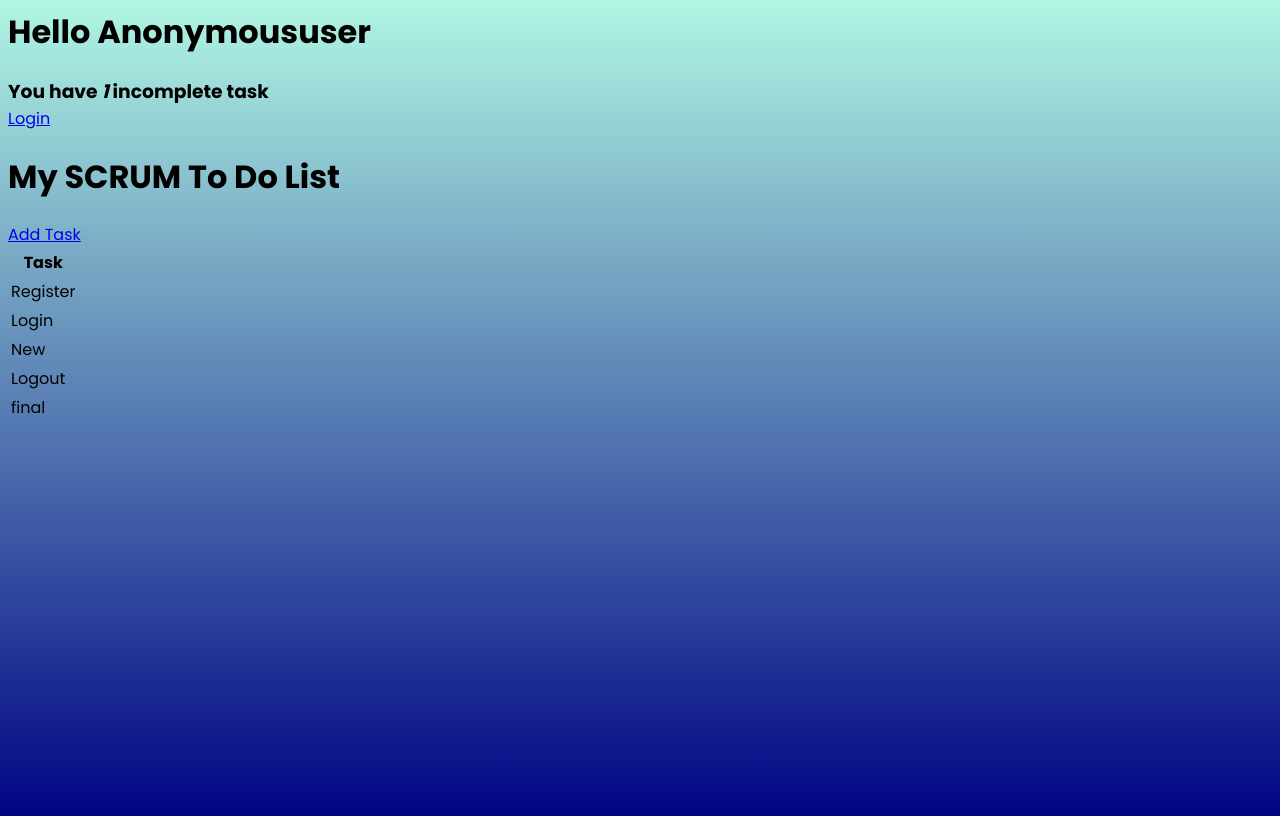
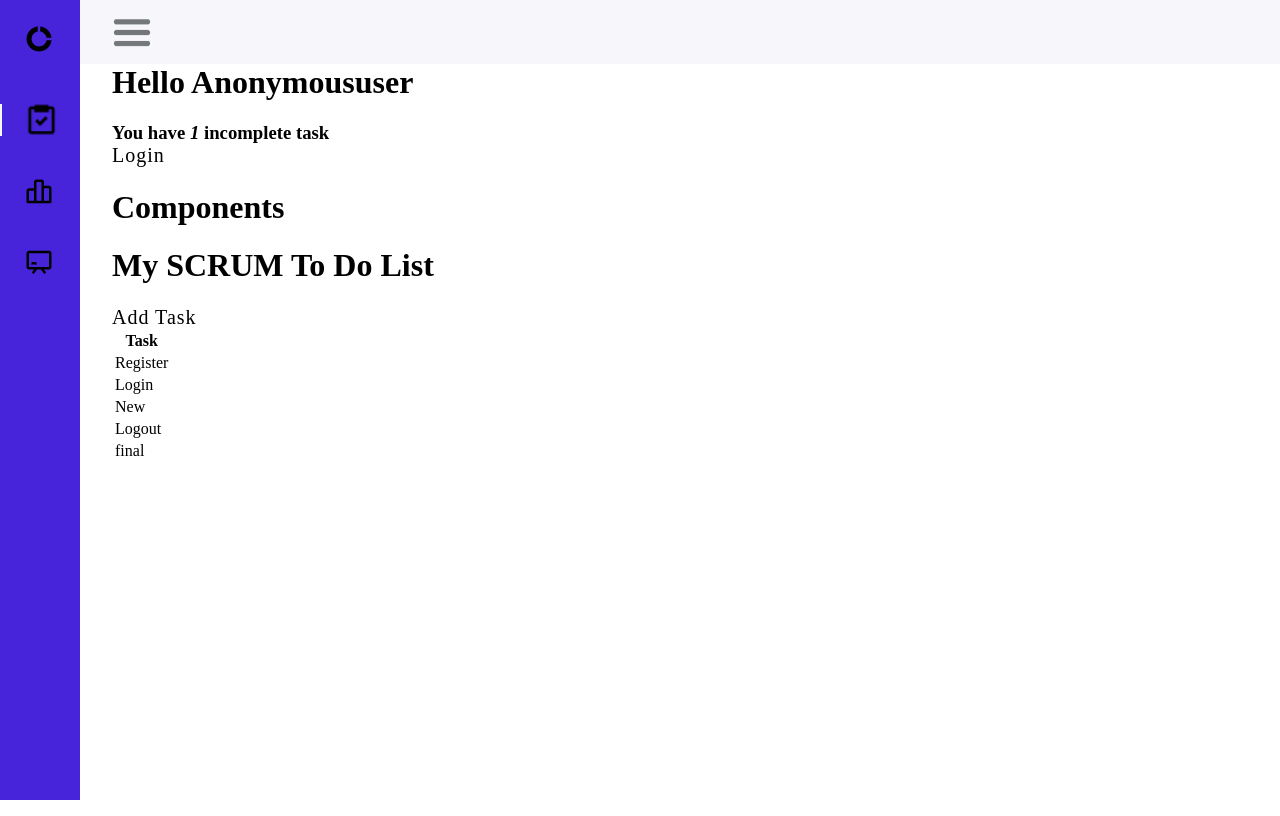
Before and after one commit to odasyss/taskManager, a Django app: template taskManager/templates/taskManager/task_list.html in a window 1280 px wide. Run offline with Django 3.2, Linux system fonts and the light colour scheme; data comes from the database, SQL or seed files in the repository; both versions use the stored data as it was after the commit; the template is opened without the code that fills it: values that come from a table or form of the project are taken from there, most other values are stand-ins (such as "Sample title", 1, 10 or a date in 2020); some libraries are stand-ins or nearby versions.

Commit message:
Adding menu

```diff
--- /dev/null
+++ b/taskManager/static/css/home.css
@@ -0,0 +1,174 @@
+@import url('https://fonts.googleapis.com/css2?family=Poppins:wght@400;600;700&display=swap');
+
+:root {
+    --header-height: 3rem;
+    --nav-width: 80px;
+    --first-color: #4723D9;
+    --first-color-light: #AFA5D9;
+    --white-color: #F7F6FB;
+    --normal-font-size: 1rem;
+    --z-fixed: 100;
+}
+
+*,::before,::after{
+    box-sizing: border-box;
+}
+
+body {
+    position: relative;
+    margin: var(--header-height) 0 0 0;
+    padding: 0 1rem;
+    font-size: var(--normal-font-size);
+    transition: .5s;
+}
+
+a {
+    text-decoration: none;
+    text-transform: capitalize;
+    font-size: 1.25rem;
+    font-weight: 400;
+    letter-spacing: 1px;
+    color: var(--title-background);
+}
+
+.header {
+    width: 100%;
+    height: var(--header-height);
+    position: fixed;
+    top: 0;
+    left: 0;
+    display: flex;
+    align-items: center;
+    justify-content: space-between;
+    padding: 0 1rem;
+    background-color: var(--white-color);
+    z-index: var(--z-fixed);
+    transition: .5s;
+}
+
+.header_toggle {
+    color: var(--first-color);
+    font-size: 1.5rem;
+    cursor: pointer;
+}
+
+.header_img {
+    width: 35px;
+    height: 35px;
+    display: flex;
+    justify-content: center;
+    border-radius: 50%;
+    overflow: hidden;
+}
+
+.header_img img {
+    width: 40px;
+}
+
+.l-navbar {
+    position: fixed;
+    top: 0 ;
+    left: 0;
+    width: var(--nav-width);
+    height: 100vh;
+    background-color: var(--first-color);
+    padding: .5rem 1rem 0 0;
+    transition: .5s;
+    z-index: var(--z-fixed);
+}
+
+.nav {
+    height: 100%;
+    display: flex;
+    flex-direction: column;
+    justify-content: space-between;
+    overflow: hidden;
+}
+
+.nav_logo, .nav_link {
+    display: grid;
+    grid-template-columns: max-content max-content;
+    align-items: center;
+    column-gap: 1rem;
+    padding: .5rem 0 .5rem 1.5rem;
+}
+
+.nav_logo {
+    margin-bottom: 2rem;
+}
+
+.nav_logo-icon {
+    font-size: 1.25rem;
+    color: var(--white-color);
+}
+
+.nav-logo-name {
+    color: var(--white-color);
+    font-weight: 700;
+}
+
+.nav_link {
+    position: relative;
+    color: var(--first-color-light);
+    margin-bottom: 1.5rem;
+    transition: .3s;
+}
+
+.nav_link:hover {
+    color: var(--white-color);
+}
+
+.nav_icon {
+    font-size: 1.25rem;
+}
+
+.show {
+    left: 0;
+}
+
+.body-pd {
+    padding-left: calc(var(--nav-width) + 1rem);
+}
+
+.active {
+    color: var(--white-color);
+}
+
+.active::before {
+    content: '';
+    position: absolute;
+    left: 0;
+    width: 2px;
+    height: 32px;
+    background-color: var(--white-color);
+}
+
+@media screen and (min-width: 768px) {
+    body{
+        margin: calc(var(--header-height) + 1rem) 0 0 0;
+        padding-left: calc(var(--nav-width) + 2rem );
+    }
+
+    .header {
+        height: calc(var(--header-height) + 1rem);
+        padding: 0 2rem 0 calc(var(--nav-width) + 2rem);
+    }
+
+    .header_img {
+        width: 40px;
+        height: 40px;
+    }
+    .header_img img {
+        width: 45px;
+    }
+    .l-navbar{
+        left: 0;
+        padding: 1rem 1rem 0 0;
+    }
+    .show {
+        width: calc(var(--nav-width) + 156px);
+    }
+    .body-pd{
+        padding-left: calc(var(--nav-width) + 188px);
+    }
+}
--- /dev/null
+++ b/taskManager/static/js/main.js
@@ -0,0 +1,29 @@
+const showNavbar = (toggleId, navId, bodyId, headerId) => {
+  const toggle = document.getElementById(toggleId);
+  nav = document.getElementById(navId);
+  bodypd = document.getElementById(bodyId);
+  headerpd = document.getElementById(headerId);
+
+  // validate that all variables exist
+  if (toggle && nav && bodypd && headerpd) {
+    toggle.addEventListener("click", () => {
+      nav.classList.toggle("show");
+      toggle.classList.toggle("bx-x");
+      bodypd.classList.toggle("body-pd");
+      headerpd.classList.toggle("body-pd");
+    });
+  }
+};
+
+showNavbar("header-toggle", "nav-bar", "body-pd", "header");
+
+const linkColor = document.querySelectorAll(".nav_link");
+
+function colorLink() {
+  if (linkColor) {
+    linkColor.forEach((l) => l.classList.remove("active"));
+    this.classList.add("active");
+  }
+}
+
+linkColor.forEach((l) => l.addEventListener("click", colorLink));
--- a/taskManager/templates/taskManager/task_list.html
+++ b/taskManager/templates/taskManager/task_list.html
@@ -4,8 +4,7 @@
 
 <div class="header-bar">
     <div>
-        <link rel="stylesheet" href="{% static 'css/base.css' %}">
-
+        <link rel="stylesheet" href="{% static 'css/home.css' %}">
         <h1>Hello {{request.user|title}}</h1>
         <h3 style="margin:0">You have <i>{{count}}</i> incomplete task{{ count|pluralize:"s" }}</h3>
     </div>
@@ -14,6 +13,49 @@
     <a href="{% url 'user_logout' %}">Logout</a> {% else %}
     <a href="{% url 'user_login' %}">Login</a> {% endif %}
 </div>
+
+<body id="body-pd">
+    <header class="header" id="header">
+        <div class="header_toggle">
+            <img class="bx bx-menu" id="header-toggle" width="40px" src="/static/images/burger-menu.jpg" alt="burger menu">
+        </div>
+        <div class="header_img">
+
+        </div>
+    </header>
+
+    <div class="l-navbar" id="nav-bar">
+        <nav class="nav">
+            <div>
+                <a href="#" class="nav_logo">
+                    <img class="bx bx-menu" id="header-toggle" width="30px" src="/static/images/app-icon.png" alt="burger menu">
+                    <span class="nav_logo-name">Scrum Manager</span>
+                </a>
+                <div class="nav_list">
+                    <a href="#" class="nav_link active">
+                        <img width="35px" src="/static/images/task-icon.png" alt="burger menu">
+                        <span class="nav_name">Task</span>
+                    </a>
+                    <a href="#" class="nav_link">
+                        <img width="30px" src="/static/images/backlog-icon.png" alt="burger menu">
+                        <span class="nav_name">Backlog</span>
+                    </a>
+
+                    <a href="#" class="nav_link">
+                        <img width="30px" src="/static/images/board-icon.png" alt="burger menu">
+                        <span class="nav_name">Board</span>
+                    </a>
+
+
+                </div>
+            </div>
+        </nav>
+    </div>
+
+    <h1> Components </h1>
+    <script src="{% static 'js/main.js' %}"></script>
+</body>
+
 <h1>My SCRUM To Do List</h1>
 <a href="{% url 'task_create' %}"> Add Task </a>
 
```
Also changed, not shown: db.sqlite3, taskManager/static/images/app-icon.png (added), taskManager/static/images/backlog-icon.png (added), taskManager/static/images/board-icon.png (added), taskManager/static/images/burger-menu.jpg (added), taskManager/static/images/scrum-icon.png (deleted), taskManager/static/images/task-icon.png (added).
